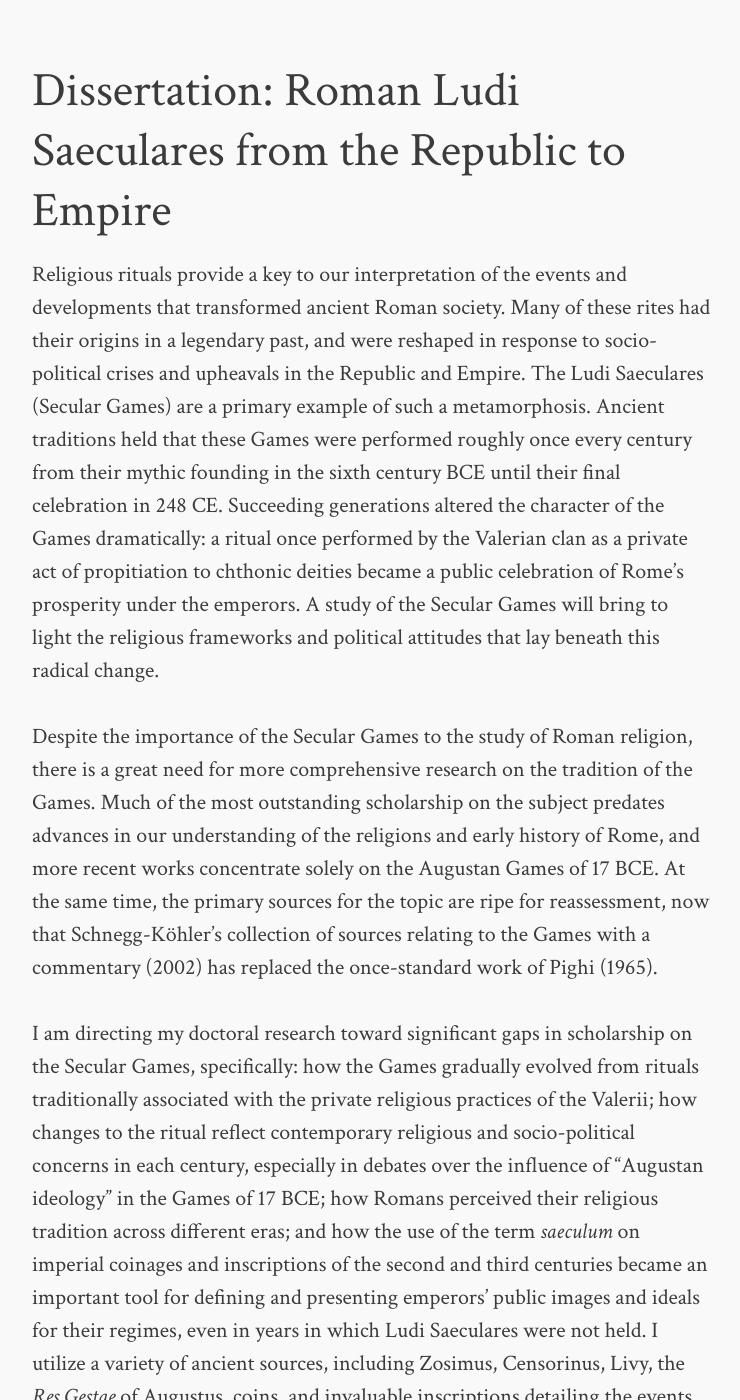
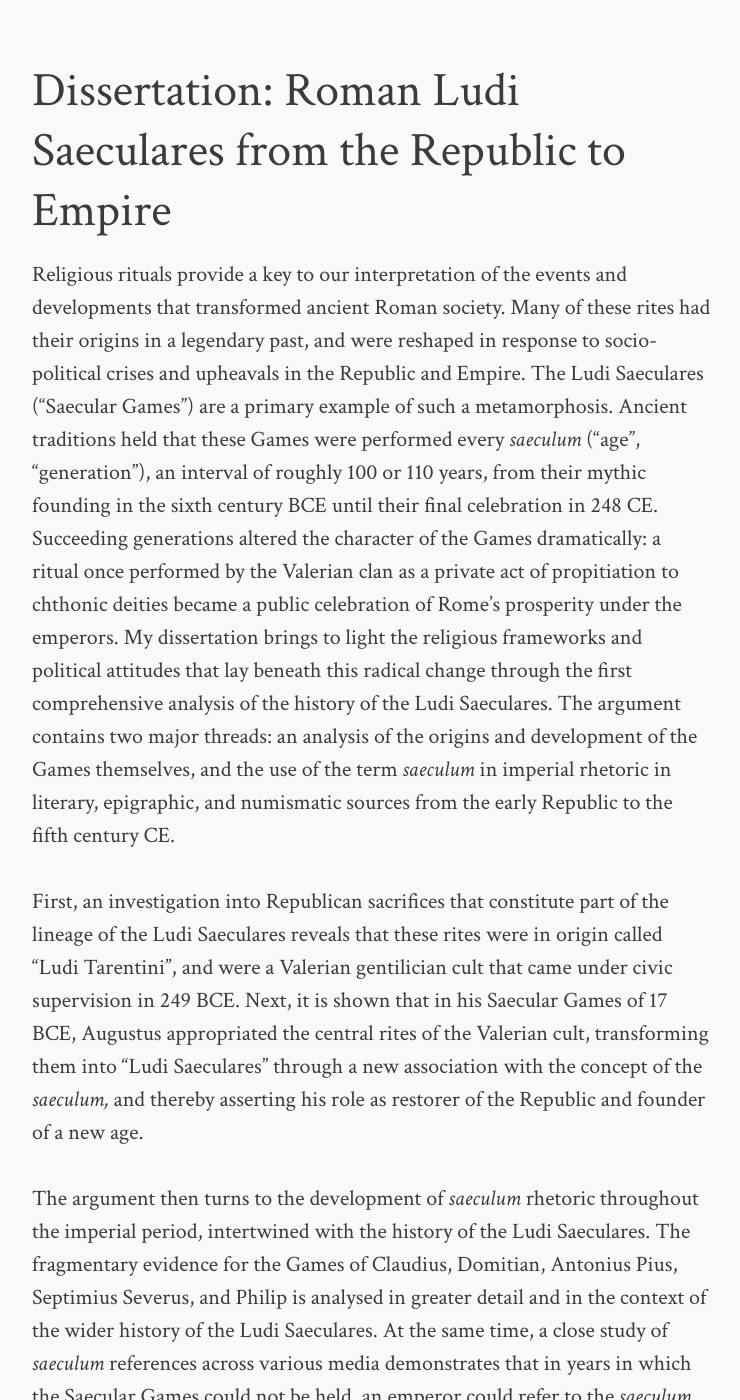
Before and after one commit to scbdunning/scbdunning.github.io, a Jekyll site: the page built from research.md, in a window 1280 px wide and 1400 px high, scrolled down 701 px. Shown: the whole window, without its empty margins (268-1008 px from the left). Built offline with Jekyll 4.4.1, drawn with Linux system fonts in a browser that asks for light colours; some of the changed text lies outside the part shown.

Commit message:
Update for 2016-2017
Updated CV, research, and overview, added new courses.

```diff
--- a/research.md
+++ b/research.md
@@ -10,8 +10,8 @@ image:
 
 ## Dissertation: Roman Ludi Saeculares from the Republic to Empire
 
-Religious rituals provide a key to our interpretation of the events and developments that transformed ancient Roman society. Many of these rites had their origins in a legendary past, and were reshaped in response to socio-political crises and upheavals in the Republic and Empire. The Ludi Saeculares (Secular Games) are a primary example of such a metamorphosis. Ancient traditions held that these Games were performed roughly once every century from their mythic founding in the sixth century BCE until their final celebration in 248 CE. Succeeding generations altered the character of the Games dramatically: a ritual once performed by the Valerian clan as a private act of propitiation to chthonic deities became a public celebration of Rome’s prosperity under the emperors. A study of the Secular Games will bring to light the religious frameworks and political attitudes that lay beneath this radical change.
+Religious rituals provide a key to our interpretation of the events and developments that transformed ancient Roman society. Many of these rites had their origins in a legendary past, and were reshaped in response to socio-political crises and upheavals in the Republic and Empire. The Ludi Saeculares ("Saecular Games") are a primary example of such a metamorphosis. Ancient traditions held that these Games were performed every *saeculum* (“age”, “generation”), an interval of roughly 100 or 110 years, from their mythic founding in the sixth century BCE until their final celebration in 248 CE. Succeeding generations altered the character of the Games dramatically: a ritual once performed by the Valerian clan as a private act of propitiation to chthonic deities became a public celebration of Rome’s prosperity under the emperors. My dissertation brings to light the religious frameworks and political attitudes that lay beneath this radical change through the first comprehensive analysis of the history of the Ludi Saeculares. The argument contains two major threads: an analysis of the origins and development of the Games themselves, and the use of the term *saeculum* in imperial rhetoric in literary, epigraphic, and numismatic sources from the early Republic to the fifth century CE.
 
-Despite the importance of the Secular Games to the study of Roman religion, there is a great need for more comprehensive research on the tradition of the Games. Much of the most outstanding scholarship on the subject predates advances in our understanding of the religions and early history of Rome, and more recent works concentrate solely on the Augustan Games of 17 BCE. At the same time, the primary sources for the topic are ripe for reassessment, now that Schnegg-Köhler’s collection of sources relating to the Games with a commentary (2002) has replaced the once-standard work of Pighi (1965).
+First, an investigation into Republican sacrifices that constitute part of the lineage of the Ludi Saeculares reveals that these rites were in origin called “Ludi Tarentini”, and were a Valerian gentilician cult that came under civic supervision in 249 BCE. Next, it is shown that in his Saecular Games of 17 BCE, Augustus appropriated the central rites of the Valerian cult, transforming them into “Ludi Saeculares” through a new association with the concept of the *saeculum,* and thereby asserting his role as restorer of the Republic and founder of a new age.
 
-I am directing my doctoral research toward significant gaps in scholarship on the Secular Games, specifically: how the Games gradually evolved from rituals traditionally associated with the private religious practices of the Valerii; how changes to the ritual reflect contemporary religious and socio-political concerns in each century, especially in debates over the influence of “Augustan ideology” in the Games of 17 BCE; how Romans perceived their religious tradition across different eras; and how the use of the term *saeculum* on imperial coinages and inscriptions of the second and third centuries became an important tool for defining and presenting emperors’ public images and ideals for their regimes, even in years in which Ludi Saeculares were not held. I utilize a variety of ancient sources, including Zosimus, Censorinus, Livy, the *Res Gestae* of Augustus, coins, and invaluable inscriptions detailing the events of the Games of 17 BCE and 204 CE. My dissertation is divided into five chapters examining the Republican origins of the Games, the Augustan celebration, the Games of Domitian and of Septimius Severus, and the end of the Ludi Saeculares in the third century CE.
+The argument then turns to the development of *saeculum* rhetoric throughout the imperial period, intertwined with the history of the Ludi Saeculares. The fragmentary evidence for the Games of Claudius, Domitian, Antonius Pius, Septimius Severus, and Philip is analysed in greater detail and in the context of the wider history of the Ludi Saeculares. At the same time, a close study of *saeculum* references across various media demonstrates that in years in which the Saecular Games could not be held, an emperor could refer to the *saeculum* of his reign in official coinage and inscriptions as an expression of imperial identity and authority over time. The study ends with an investigation of the cessation of these Games under Constantine I, likely due to the influence of Christianity, and shows that the Ludi Saeculares ceased to be held after 248 CE: references to the Saecular Games in the reigns of later emperors are shown to be misinterpretations of ancient texts or coin legends.
```
Also changed, not shown: index.md (+3 -3 lines), teaching.md (+20 -8 lines), 3 other files.
